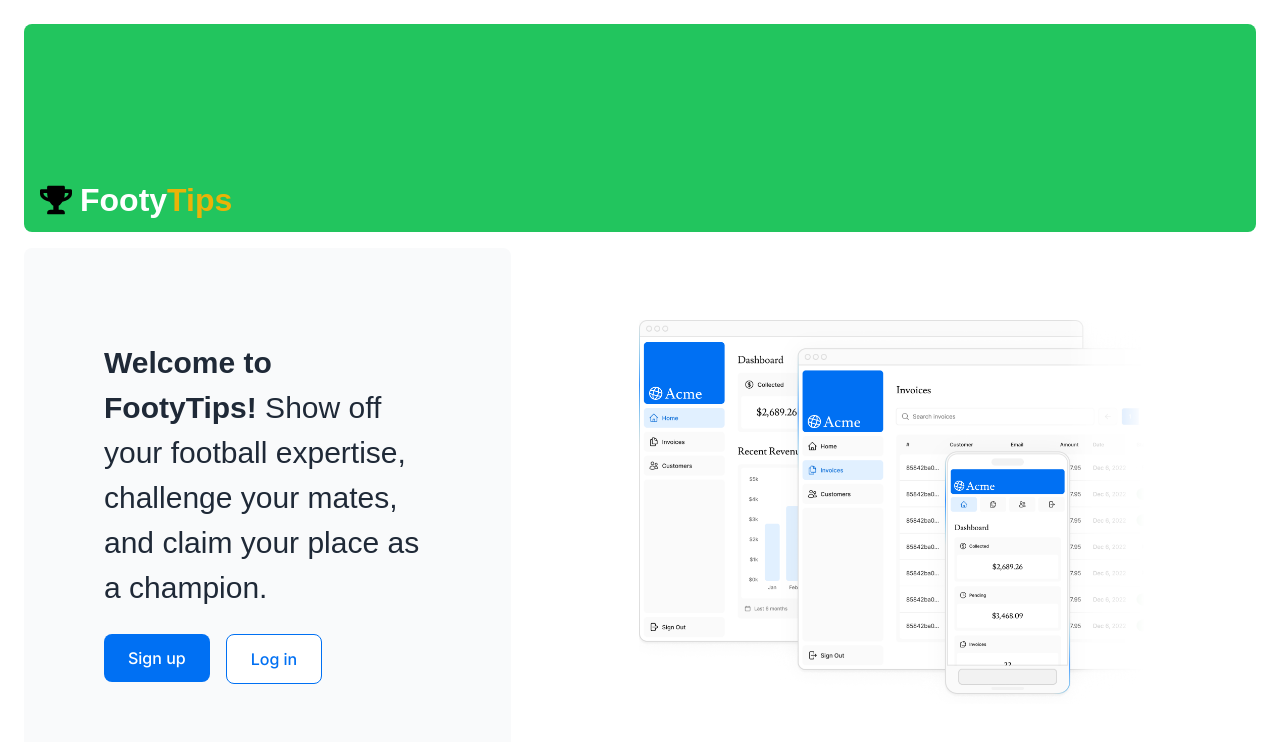
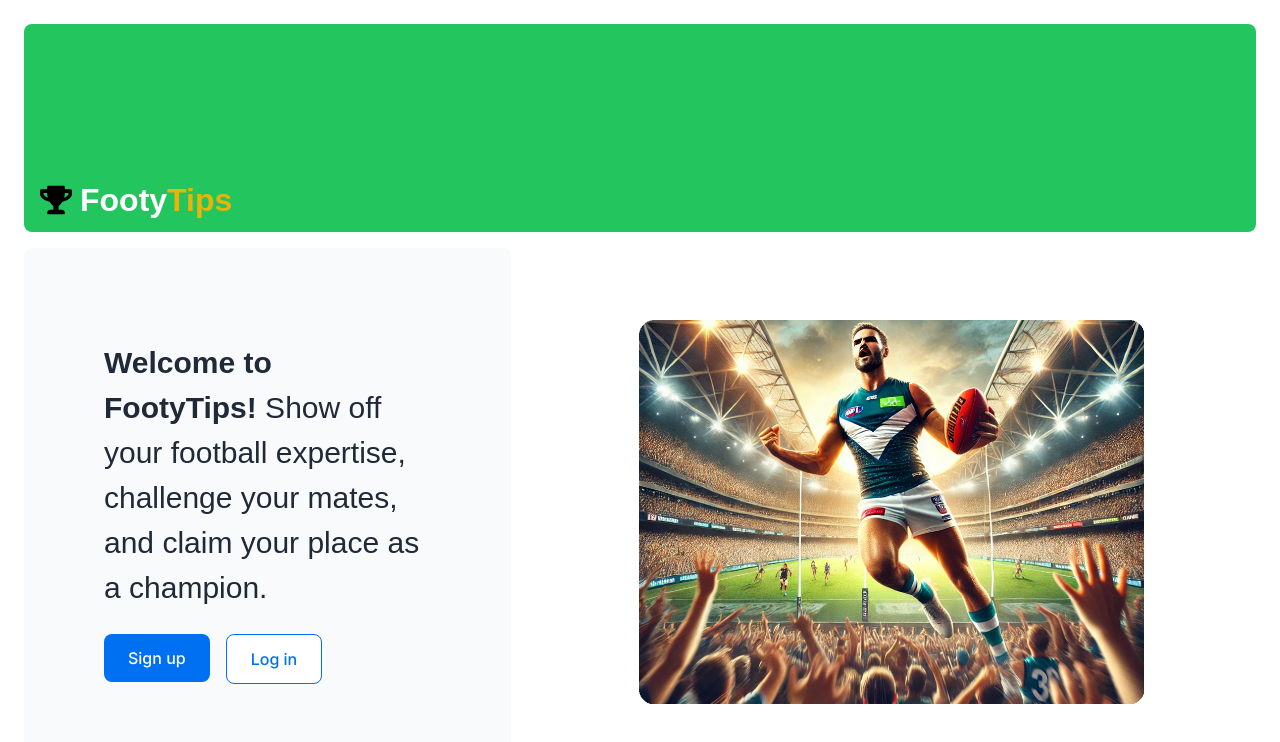
Before and after one commit to MickJamesGit/football-tipping-app, a Next.js app: page / in a window 1280 px wide. Shown: the top 742 px of the page. Built offline with nearby package versions, Linux system fonts and the light colour scheme; a web font is replaced by a local one.

Commit message:
Feature/adding-ai-hero-banners

```diff
--- a/app/page.tsx
+++ b/app/page.tsx
@@ -33,17 +33,17 @@ export default function Page() {
             </Link>
           </div>
         </div>
-        <div className="flex items-center justify-center p-6 md:w-3/5 md:px-28 md:py-12">
+        <div className="relative flex items-center justify-center p-6 md:w-3/5 md:px-28 md:py-12">
           {/* Add Hero Images Here */}
           <Image
-            src="/hero-desktop.png"
+            src="/hero-desktop.webp"
             width={1000}
             height={760}
             className="hidden md:block"
             alt="Screenshots of the dashboard project showing desktop version"
           />
           <Image
-            src="/hero-mobile.png"
+            src="/hero-mobile.webp"
             width={560}
             height={620}
             className="block md:hidden"
--- a/app/ui/dashboard/nav-links.tsx
+++ b/app/ui/dashboard/nav-links.tsx
@@ -18,7 +18,7 @@ import { FaRegStar } from "react-icons/fa";
 // Map of links to display in the side navigation.
 // Depending on the size of the application, this would be stored in a database.
 const links = [
-  { name: "Home", href: "/home", icon: HomeIcon },
+  { name: "Home", href: "/dashboard", icon: HomeIcon },
   {
     name: "Tipping",
     href: "/dashboard/tipping",
```
Also changed, not shown: public/hero-desktop.webp (added), public/hero-mobile.webp (added).
